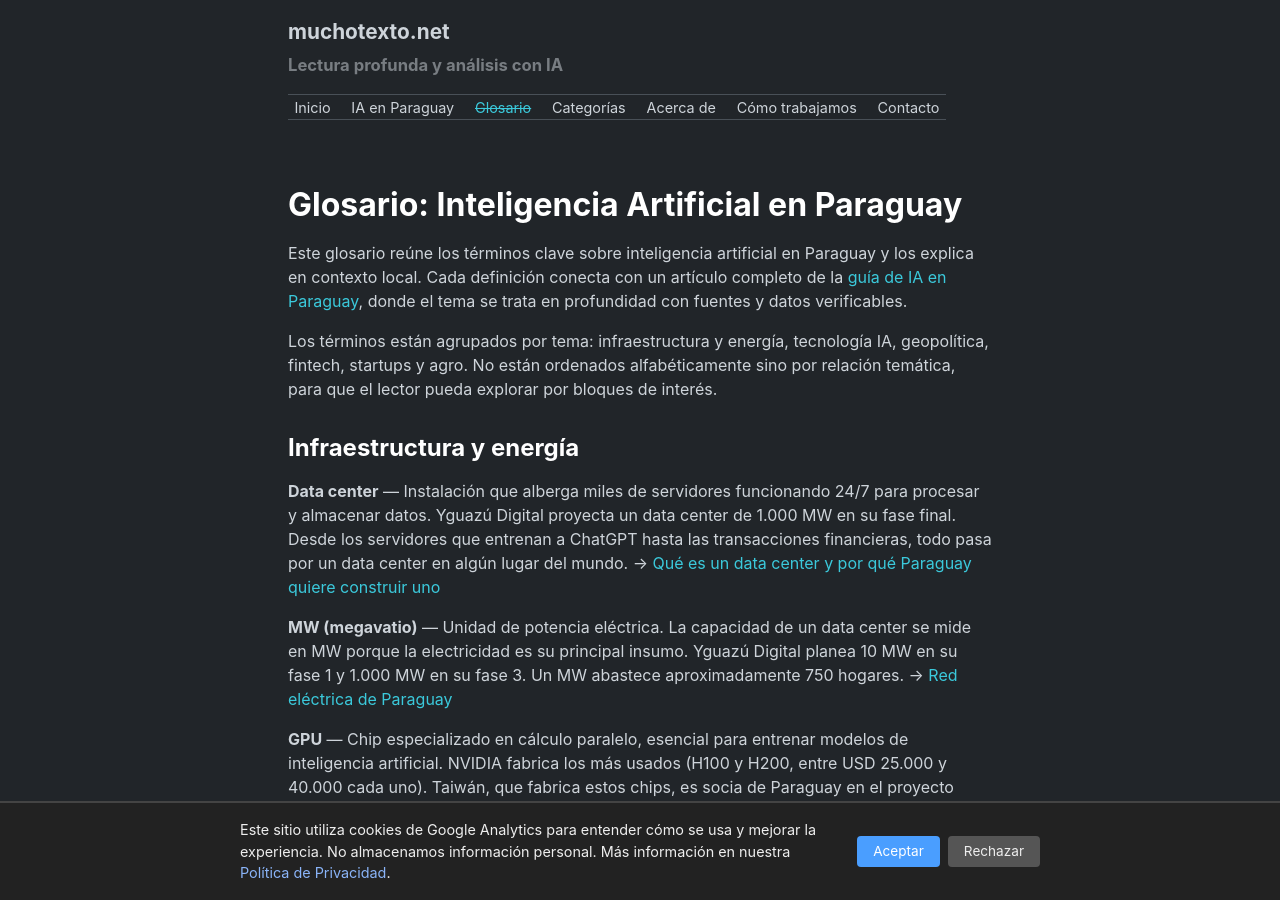
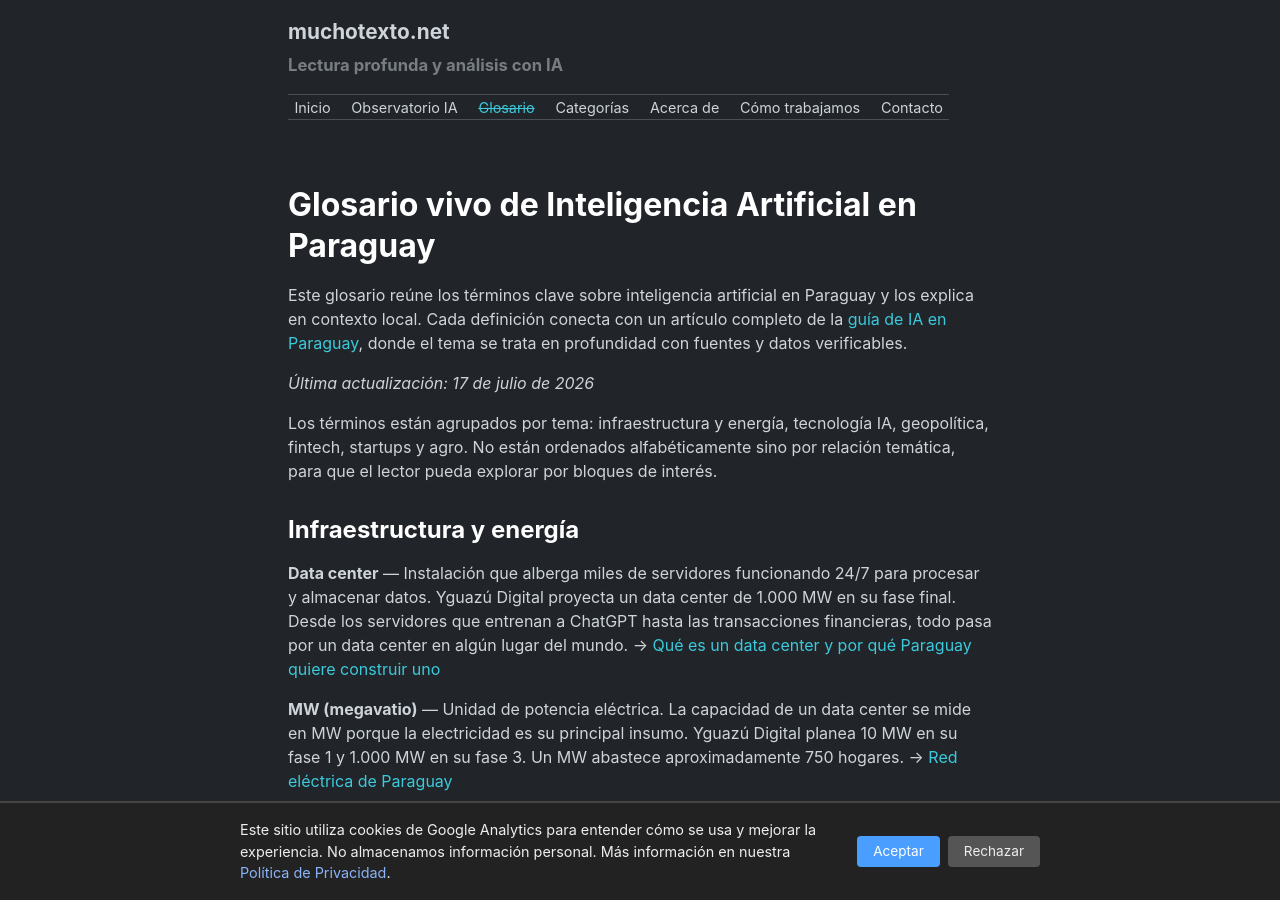
Before and after one commit to miravosqueinteresante/muchotexto.net, a Jekyll site: the page built from glosario.markdown, in a window 1280 px wide and 900 px high. Built offline with Jekyll 4.4.1, drawn with Linux system fonts in a browser that asks for light colours.

Commit message:
Fase 1 Observatorio: renombra pilar, glosario vivo, indice sectorial, nav y descripciones

```diff
--- a/_config.yml
+++ b/_config.yml
@@ -19,7 +19,7 @@
 # in the templates via {{ site.myvariable }}.
 
 title: muchotexto.net
-description: "Inteligencia artificial en Paraguay: analisis profundo con datos duros y fuentes verificables. Data centers, energia, geopolitica y el futuro tech paraguayo."
+description: "Observatorio de inteligencia artificial en Paraguay: analisis profundo con datos duros y fuentes verificables. Data centers, energia, geopolitica y el futuro tech paraguayo."
 baseurl: "" # the subpath of your site, e.g. /blog
 url: "https://muchotexto.net"
 twitter_username: cesanz
--- a/_data/navigation.yml
+++ b/_data/navigation.yml
@@ -1,6 +1,6 @@
 - title: Inicio
   url: /
-- title: IA en Paraguay
+- title: Observatorio IA
   url: /ia-en-paraguay/
 - title: Glosario
   url: /glosario/
--- a/glosario.markdown
+++ b/glosario.markdown
@@ -1,12 +1,14 @@
 ---
 layout: page
-title: "Glosario: Inteligencia Artificial en Paraguay"
+title: "Glosario vivo de Inteligencia Artificial en Paraguay"
 permalink: /glosario/
-description: "Términos clave de inteligencia artificial en Paraguay explicados en contexto local: data centers, energía, GPUs, leyes, startups y el ecosistema tech paraguayo."
-last_modified_at: 2026-07-16
+description: "Glosario vivo de términos clave de inteligencia artificial en Paraguay explicados en contexto local. Actualizado al 17 de julio de 2026."
+last_modified_at: 2026-07-17
 ---
 
 Este glosario reúne los términos clave sobre inteligencia artificial en Paraguay y los explica en contexto local. Cada definición conecta con un artículo completo de la [guía de IA en Paraguay](/ia-en-paraguay/), donde el tema se trata en profundidad con fuentes y datos verificables.
+
+*Última actualización: 17 de julio de 2026*
 
 Los términos están agrupados por tema: infraestructura y energía, tecnología IA, geopolítica, fintech, startups y agro. No están ordenados alfabéticamente sino por relación temática, para que el lector pueda explorar por bloques de interés.
 
--- a/ia-en-paraguay.markdown
+++ b/ia-en-paraguay.markdown
@@ -1,14 +1,16 @@
 ---
 layout: page
-title: "Inteligencia Artificial en Paraguay: Guía Completa 2026"
+title: "Observatorio de IA en Paraguay — Guía Completa 2026"
 permalink: /ia-en-paraguay/
-description: "Guía completa de inteligencia artificial en Paraguay. Data centers, energía, regulación, empleo tech, geopolítica y el impacto de la IA en la sociedad paraguaya."
+description: "Observatorio de inteligencia artificial en Paraguay. Data centers, energía, regulación, empleo tech, geopolítica y el impacto de la IA en la sociedad paraguaya. Actualizado al 17 de julio de 2026."
 last_modified_at: 2026-07-17
 ---
 
 Paraguay está en el mapa de la inteligencia artificial global. No como consumidor de tecnología ajena, sino como un territorio donde se juegan algunas de las partidas más importantes del nuevo tablero tecnológico: la energía que alimenta los centros de datos, la geopolítica de los semiconductores, la regulación de datos en América Latina, y una fuerza laboral joven que busca su lugar en la economía digital.
 
 Esta guía reúne el trabajo de investigación de **muchotexto.net** sobre inteligencia artificial en Paraguay. Cada artículo es un análisis en profundidad -1.500 a 2.500 palabras, fuentes verificadas, argumentos a favor y en contra- publicado con un solo objetivo: que entiendas lo que está pasando, por qué importa y qué puede significar para el país.
+
+**Biblioteca de análisis** — 29 artículos organizados por sector: [Energía e infraestructura](#infraestructura-y-energia) · [Geopolítica y regulación](#geopolítica-y-regulación-tech) · [Sociedad y trabajo](#ia-sociedad-y-trabajo) · [Ecosistema tech](#tecnología-aplicada-y-ecosistema) · [Cultura y futuro](#cultura-filosofía-y-futuro)
 
 ## Infraestructura y energía
 
--- a/index.markdown
+++ b/index.markdown
@@ -6,7 +6,7 @@
   enabled: true
 ---
 
-**muchotexto.net** es un espacio de lectura profunda sobre inteligencia artificial, tecnología y sociedad desde Paraguay. Publicamos artículos de investigación de 1.500 a 2.500 palabras con fuentes verificadas, una editorial diaria de opinión y el Pulso Paraguay, un reporte automatizado que sintetiza las noticias del país desde 15 fuentes periodísticas.
+**muchotexto.net** es el observatorio de inteligencia artificial en Paraguay. Publicamos artículos de investigación de 1.500 a 2.500 palabras con fuentes verificadas, una editorial diaria de opinión y el Pulso Paraguay, un reporte automatizado que sintetiza las noticias del país desde 15 fuentes periodísticas.
 
 El foco del sitio es el cluster **Inteligencia Artificial en Paraguay**: una guía viva que explora cómo la energía más barata de Sudamérica, la geopolítica de los semiconductores, la regulación de datos y el talento local están configurando el futuro del país. Cada artículo presenta argumentos a favor y en contra, con datos duros y fuentes nombradas.
 
--- a/llms.txt
+++ b/llms.txt
@@ -1,4 +1,4 @@
-# muchotexto.net
+# muchotexto.net — Observatorio de IA en Paraguay
 > Análisis profundo de inteligencia artificial desde Paraguay: infraestructura, geopolítica, regulación y su impacto social. Por [César Sánchez](https://muchotexto.net/about/).
 sameAs: [@cesanz](https://x.com/cesanz), [LinkedIn](https://www.linkedin.com/in/cesar-sanchez-melgarejo/)
 
```
